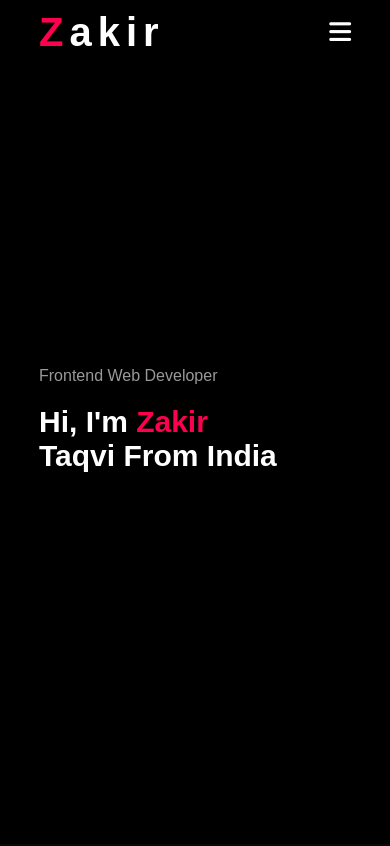
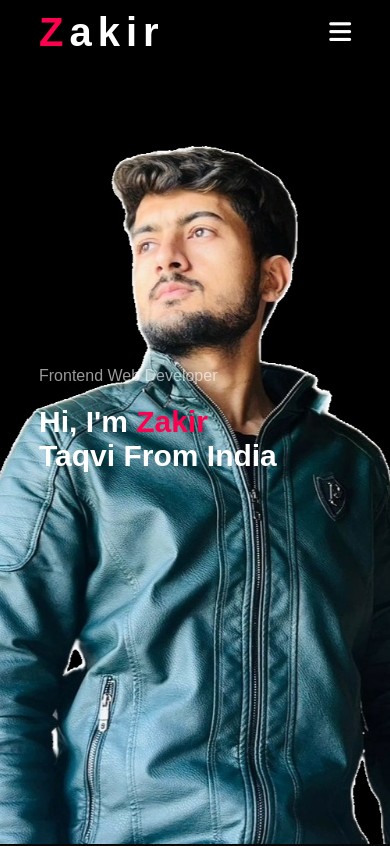
Before and after one commit to ZakirTqvi/portfolio, a plain HTML site: page index.html in a window 390 px wide. Shown: the top 846 px of the page. Drawn offline with Linux system fonts and the light colour scheme.

Commit message:
Update style.css

```diff
--- a/style.css
+++ b/style.css
@@ -377,7 +377,7 @@ nav .fa-solid{
 @media only screen and (max-width: 600px){
 
   #header{
-    background-image: url(backgdImg.png);
+    background-image: url(smallimg.jpg);
     background-color: black;
   }
   .header-text{
```
